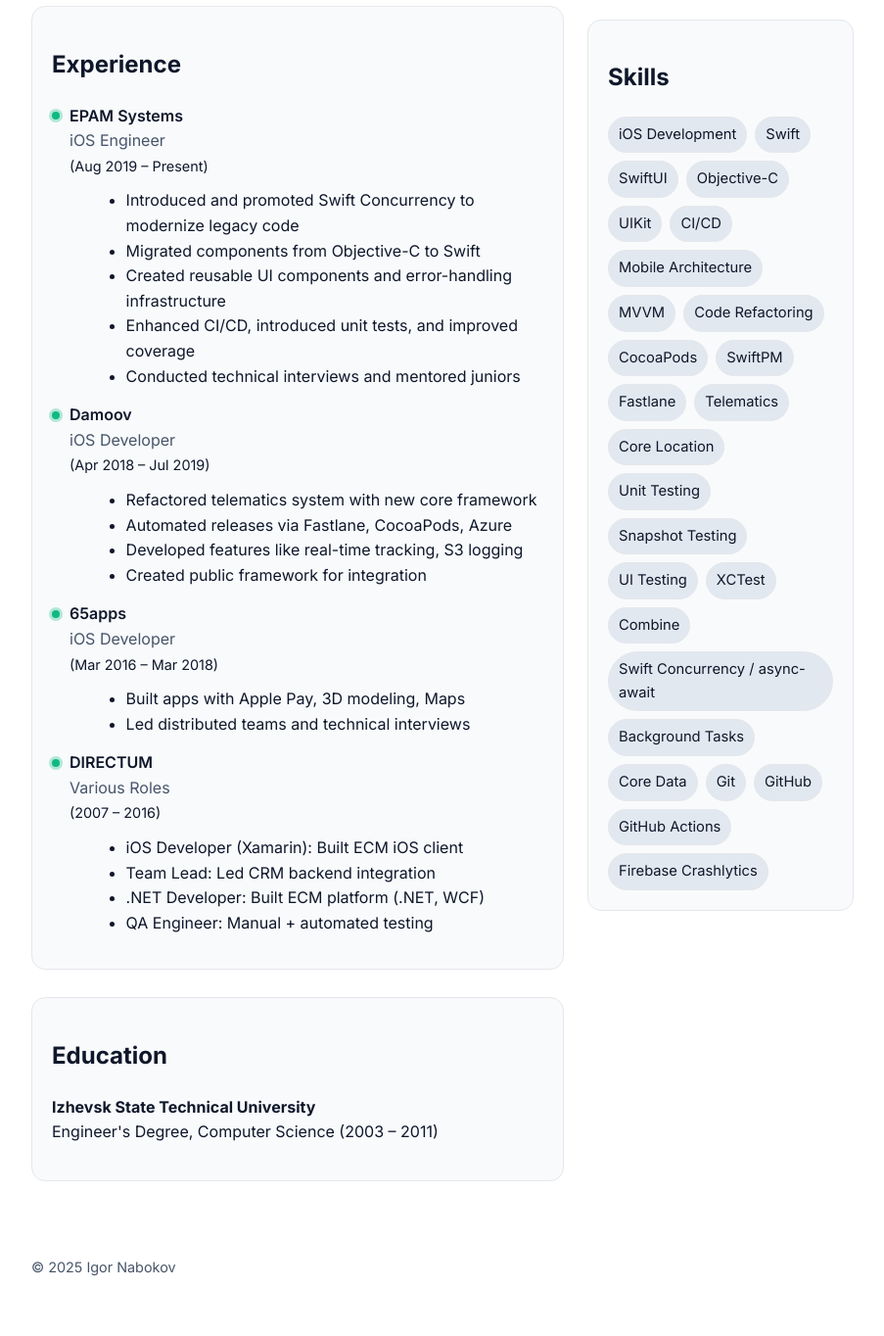
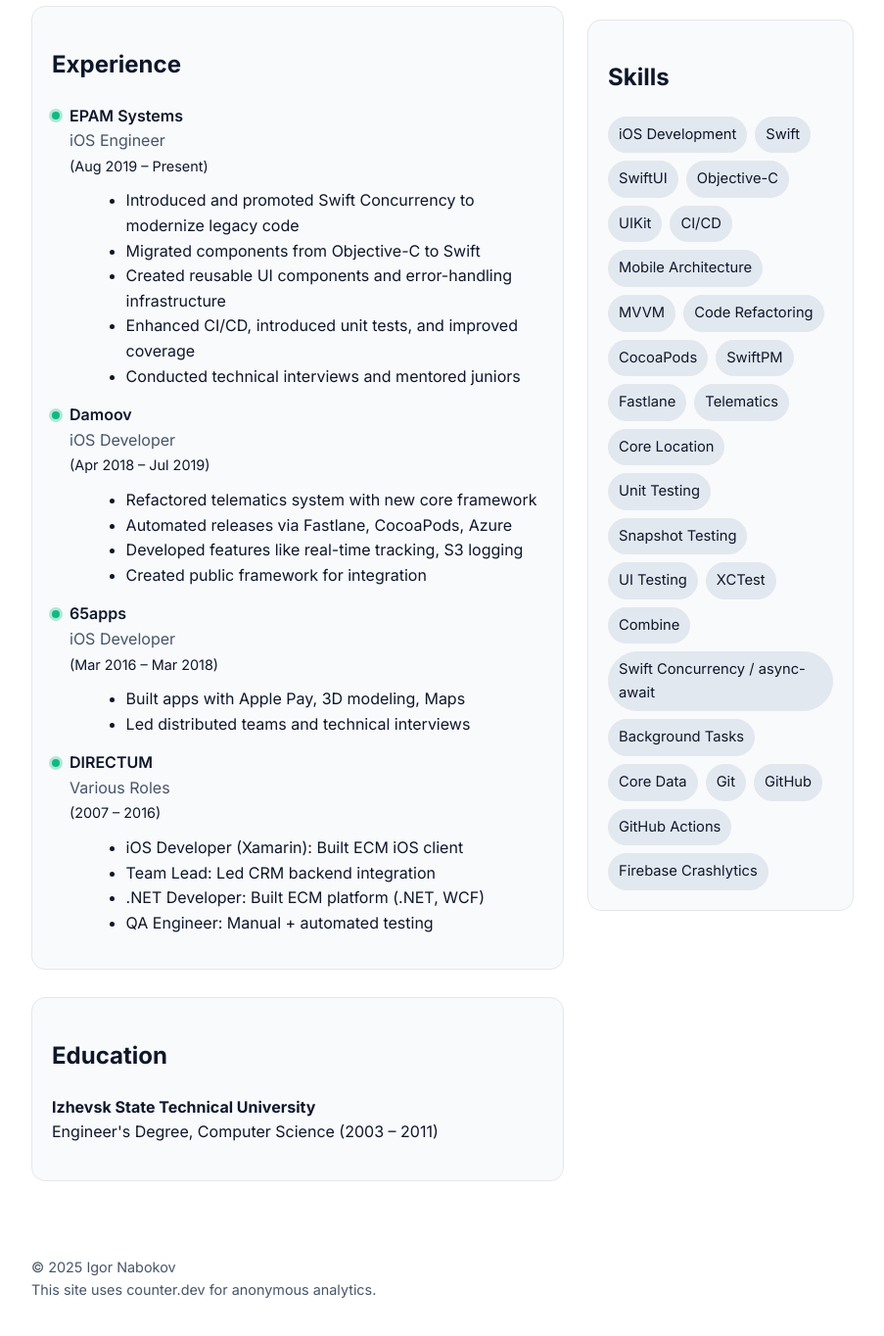
Before and after one commit to slimski/slimski.com, a Jekyll site: the page built from index.md, in a window 1280 px wide and 1400 px high, scrolled down 546 px. Shown: the top 1364 px of the window at 98% size, without its empty margins (188-1091 px from the left). Built offline with Jekyll 4.4.1, drawn with Linux system fonts in a browser that asks for light colours; comment, search, counter and statistics services are not loaded.

Commit message:
added footer about analytics

```diff
--- a/_layouts/default.html
+++ b/_layouts/default.html
@@ -94,7 +94,10 @@
       </section>
     </aside>
 
-    <footer class="footer">© {{ site.time | date: '%Y' }} Igor Nabokov</footer>
+    <footer class="footer">
+      <p>© {{ site.time | date: '%Y' }} Igor Nabokov</p>
+      <p class="analytics-note">This site uses counter.dev for anonymous analytics.</p>
+    </footer>
   </main>
 </body>
 </html>
--- a/styles.css
+++ b/styles.css
@@ -48,6 +48,7 @@
 .chip{padding:6px 10px; border-radius:999px; background:var(--chip); border:1px solid var(--border); font-size:.92rem}
 
 .footer{margin:24px 0; font-size:.9rem; color:var(--muted)}
+.footer p{margin:0}
 
 @media print {
   .two-column { display:block; }
@@ -64,6 +65,7 @@
 
   h2, h3 { page-break-after:avoid; }
   .experience .item { page-break-inside:avoid; }
+  .analytics-note{ display:none; }
 }
 
 
```
